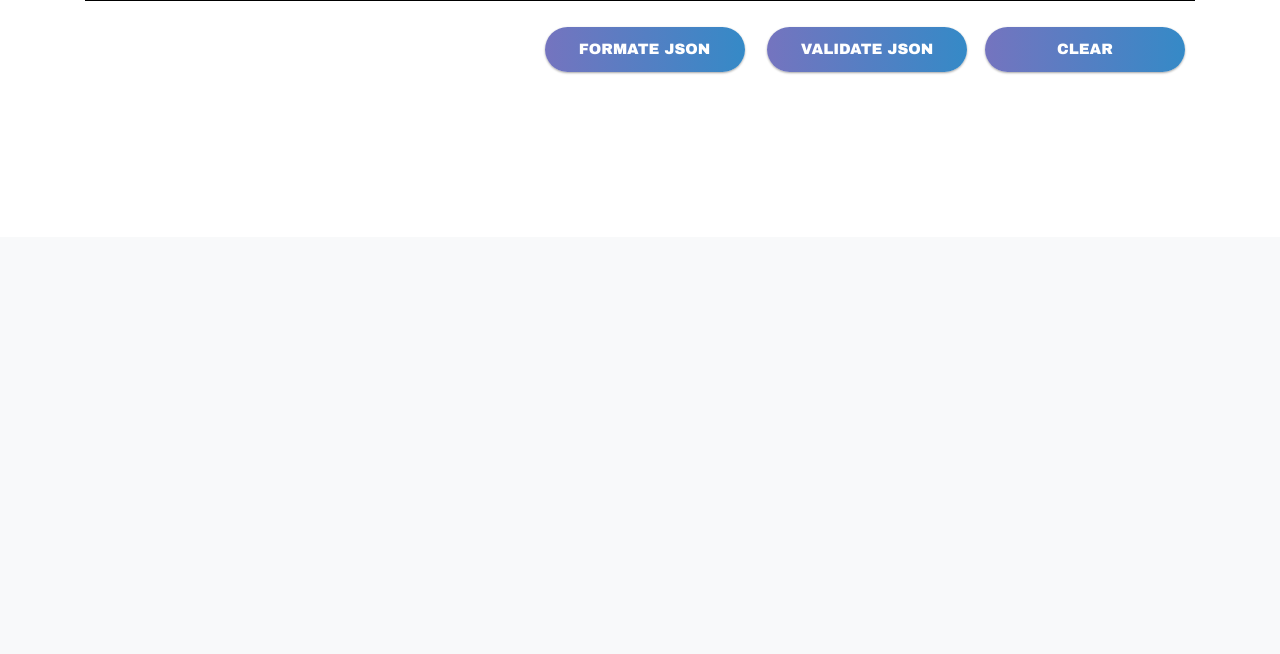
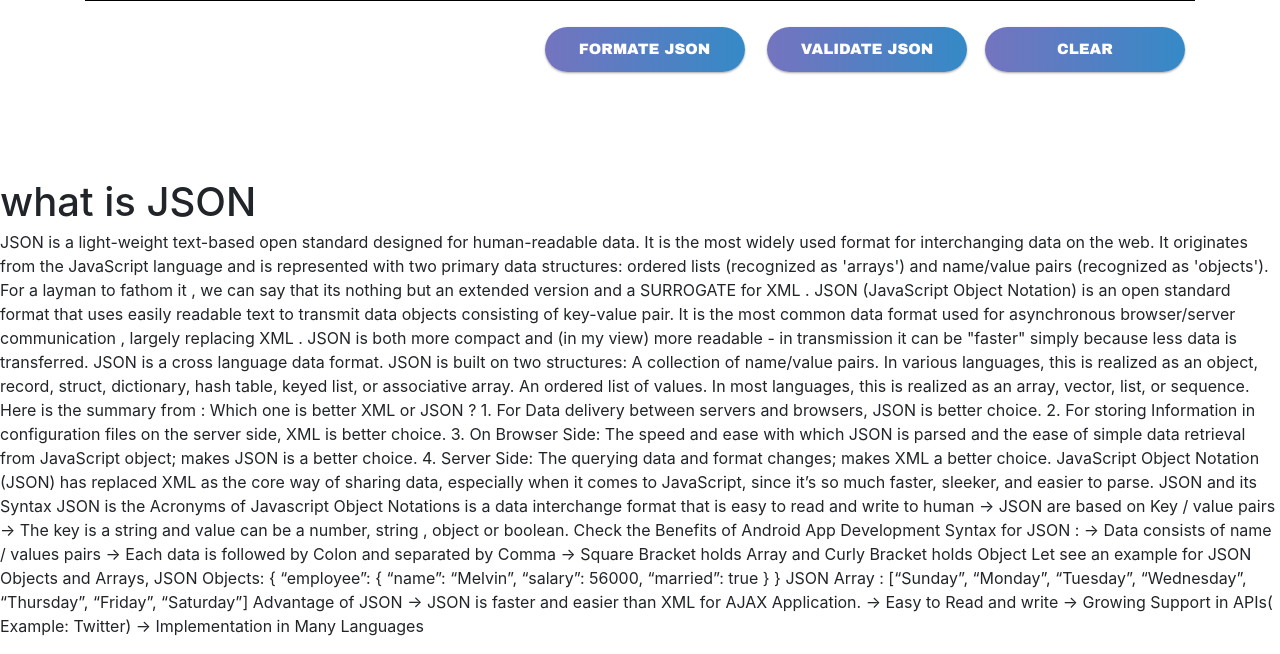
Before and after one commit to pissaan/jsonlint, a Django app: page / in a window 1280 px wide. Shown: the part 563-1217 px from the top of the page. Before the commit the page ends 637 px from the top, so only its background shows below. Run offline with Django 3.2, Linux system fonts and the light colour scheme; some libraries are stand-ins or nearby versions.

Commit message:
update content

```diff
--- a/backupOfJson/home/templates/index.html
+++ b/backupOfJson/home/templates/index.html
@@ -208,73 +208,6 @@ console.log(myip);
 
 </head>
 <body>
-
-
-    <!-- google ad code -->
-    <script async src="//pagead2.googlesyndication.com/pagead/js/adsbygoogle.js"></script>
-    <script>
-  (adsbygoogle = window.adsbygoogle || []).push({
-          google_ad_client: "ca-pub-5507621686025150",
-              enable_page_level_ads: true
-                    });
-    </script>
-
-
-
-    <script async src="//pagead2.googlesyndication.com/pagead/js/adsbygoogle.js"></script>
-    <script>
-  (adsbygoogle = window.adsbygoogle || []).push({
-          google_ad_client: "ca-pub-5507621686025150",
-              enable_page_level_ads: true
-                    });
-    </script>
-
-    <script async src="//pagead2.googlesyndication.com/pagead/js/adsbygoogle.js"></script>
-    <script>
-  (adsbygoogle = window.adsbygoogle || []).push({
-          google_ad_client: "ca-pub-5507621686025150",
-              enable_page_level_ads: true
-                    });
-    </script>
-
-
-    <script async src="//pagead2.googlesyndication.com/pagead/js/adsbygoogle.js"></script>
-    <script>
-  (adsbygoogle = window.adsbygoogle || []).push({
-          google_ad_client: "ca-pub-5507621686025150",
-              enable_page_level_ads: true
-                    });
-    </script>
-
-
-    <script async src="//pagead2.googlesyndication.com/pagead/js/adsbygoogle.js"></script>
-    <script>
-  (adsbygoogle = window.adsbygoogle || []).push({
-          google_ad_client: "ca-pub-5507621686025150",
-              enable_page_level_ads: true
-                    });
-    </script>
-
-
-    <script async src="//pagead2.googlesyndication.com/pagead/js/adsbygoogle.js"></script>
-    <script>
-  (adsbygoogle = window.adsbygoogle || []).push({
-          google_ad_client: "ca-pub-5507621686025150",
-              enable_page_level_ads: true
-                    });
-    </script>
-
-
-    <script async src="//pagead2.googlesyndication.com/pagead/js/adsbygoogle.js"></script>
-    <script>
-  (adsbygoogle = window.adsbygoogle || []).push({
-          google_ad_client: "ca-pub-5507621686025150",
-              enable_page_level_ads: true
-                    });
-    </script>
-
-    <!-- google ad code -->
-
 <nav class="navbar navbar-expand-lg navbar-light bg-light">
   <a class="navbar-brand" href="#"><img src="/static/images/logo.png" height="50" width="50"></a>
   <button class="navbar-toggler" type="button" data-toggle="collapse" data-target="#navbarSupportedContent" aria-controls="navbarSupportedContent" aria-expanded="false" aria-label="Toggle navigation">
@@ -332,6 +265,19 @@ console.log(myip);
    <div class="well" style="background-color: #EEEEEE;font-size: 20px;padding: 80px" id="informatoin">
 
 
+           <!-- google ad code -->
+
+
+               <script async src="//pagead2.googlesyndication.com/pagead/js/adsbygoogle.js"></script>
+                   <script>
+  (adsbygoogle = window.adsbygoogle || []).push({
+                google_ad_client: "ca-pub-5507621686025150",
+                              enable_page_level_ads: true
+                                                      });
+    </script>
+
+        <!-- google ad code -->
+
 
    </div>
  </div>
@@ -344,6 +290,87 @@ console.log(myip);
 
 
   </div>
+
+
+  <p>
+  <h1> what is JSON </h1>
+  JSON is a light-weight text-based open standard designed for human-readable data. It is the most widely used format for interchanging data on the web. It originates from the JavaScript language and is represented with two primary data structures: ordered lists (recognized as 'arrays') and name/value pairs (recognized as 'objects'). For a layman to fathom it , we can say that its nothing but an extended version and a SURROGATE for XML .
+
+
+  JSON (JavaScript Object Notation) is an open standard format that uses easily readable text to transmit data objects consisting of key-value pair. It is the most common data format used for asynchronous browser/server communication , largely replacing XML .
+
+  JSON is both more compact and (in my view) more readable - in transmission it can be "faster" simply because less data is transferred.
+
+  JSON is a cross language data format.
+
+  JSON is built on two structures:
+
+  A collection of name/value pairs. In various languages, this is realized as an object, record, struct, dictionary, hash table, keyed list, or associative array.
+  An ordered list of values. In most languages, this is realized as an array, vector, list, or sequence.
+  Here is the summary from : Which one is better XML or JSON ?
+
+  1. For Data delivery between servers and browsers, JSON is better choice.
+   2. For storing Information in configuration files on the server side, XML is better choice.
+    3. On Browser Side: The speed and ease with which JSON is parsed and the ease of simple data retrieval from JavaScript object; makes JSON is a better choice.
+     4. Server Side: The querying data and format changes; makes XML a better choice.
+
+
+
+     JavaScript Object Notation (JSON) has replaced XML as the core way of sharing data, especially when it comes to JavaScript, since it’s so much faster, sleeker, and easier to parse.
+
+     JSON and its Syntax
+
+     JSON is the Acronyms of Javascript Object Notations is a data interchange format that is easy to read and write to human
+
+     → JSON are based on Key / value pairs
+
+     → The key is a string and value can be a number, string , object or boolean.
+
+     Check the Benefits of Android App Development
+
+     Syntax for JSON :
+
+     → Data consists of name / values pairs
+
+     → Each data is followed by Colon and separated by Comma
+
+     → Square Bracket holds Array and Curly Bracket holds Object
+
+     Let see an example for JSON Objects and Arrays,
+
+     JSON Objects:
+
+     {
+
+     “employee”: {
+
+     “name”: “Melvin”,
+
+     “salary”: 56000,
+
+     “married”: true
+
+     }
+
+     }
+
+     JSON Array :
+
+     [“Sunday”, “Monday”, “Tuesday”, “Wednesday”, “Thursday”, “Friday”, “Saturday”]
+
+     Advantage of JSON
+
+     → JSON is faster and easier than XML for AJAX Application.
+
+     → Easy to Read and write
+
+     → Growing Support in APIs( Example: Twitter)
+
+     → Implementation in Many Languages
+
+
+  </p>
+
 
 
 
```
